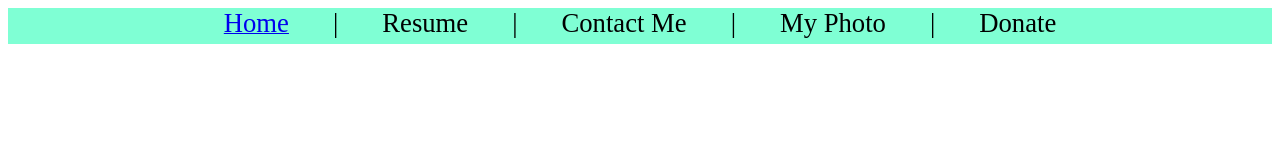
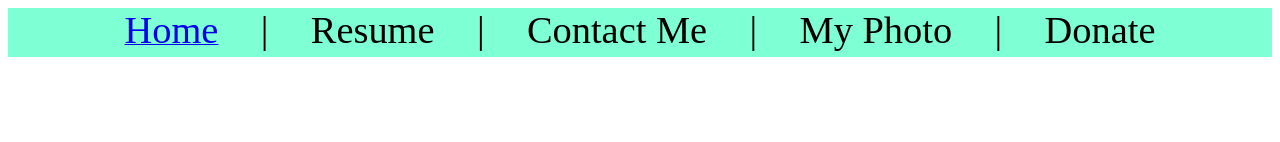
Before and after one commit to vanchuongpham/myWebsite, a plain HTML site: page index.html in a window 1280 px wide. Shown: the top 142 px of the page. Drawn offline with Linux system fonts and the light colour scheme.

Commit message:
view point header

```diff
--- a/myStyle.css
+++ b/myStyle.css
@@ -1,6 +1,6 @@
 .header-txt{
-    padding: 20px;
-    font-size: 20pt;
+    padding: 1.5vw;
+    font-size: 3vw;
 
 }
 .header-background{
```
